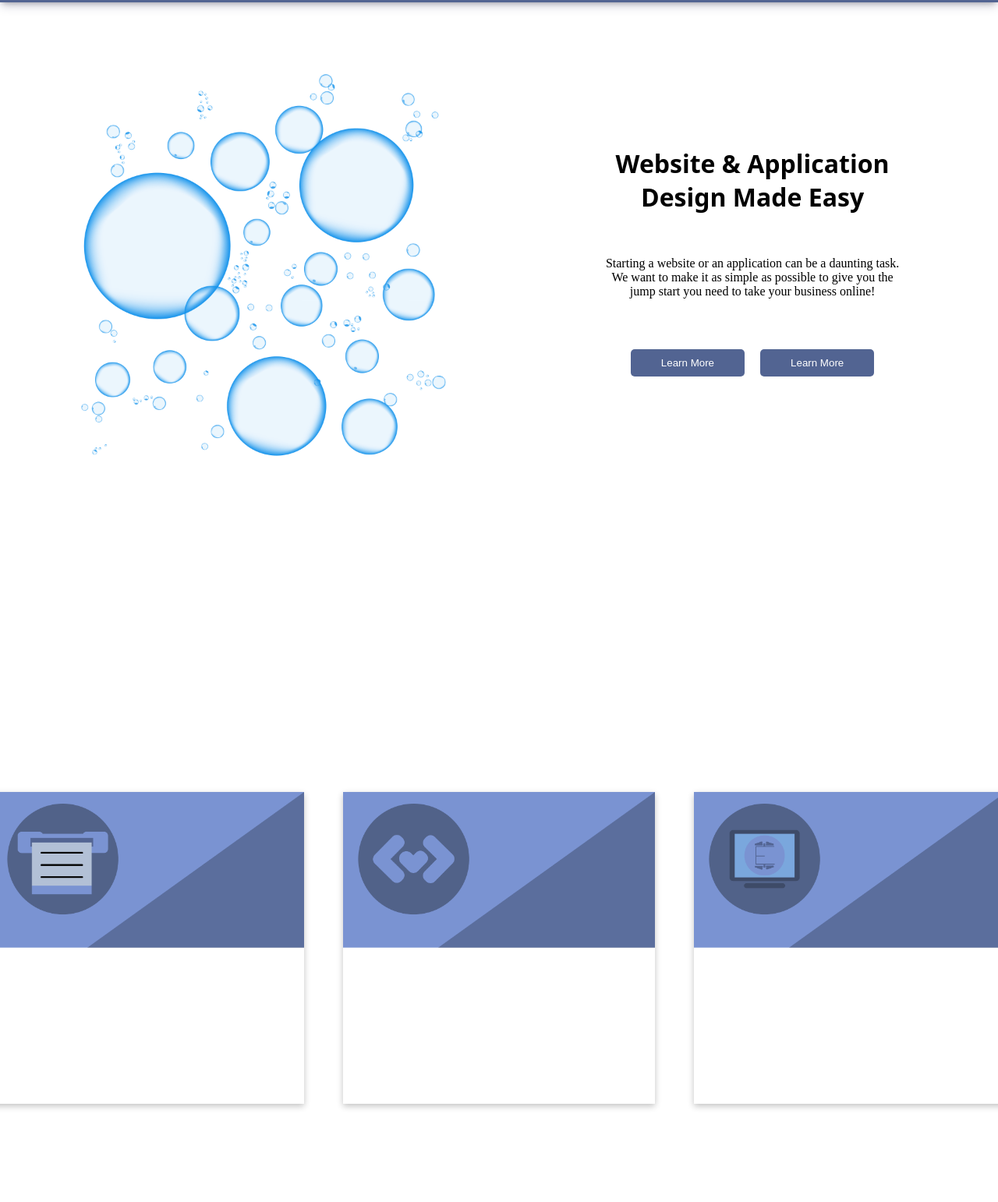
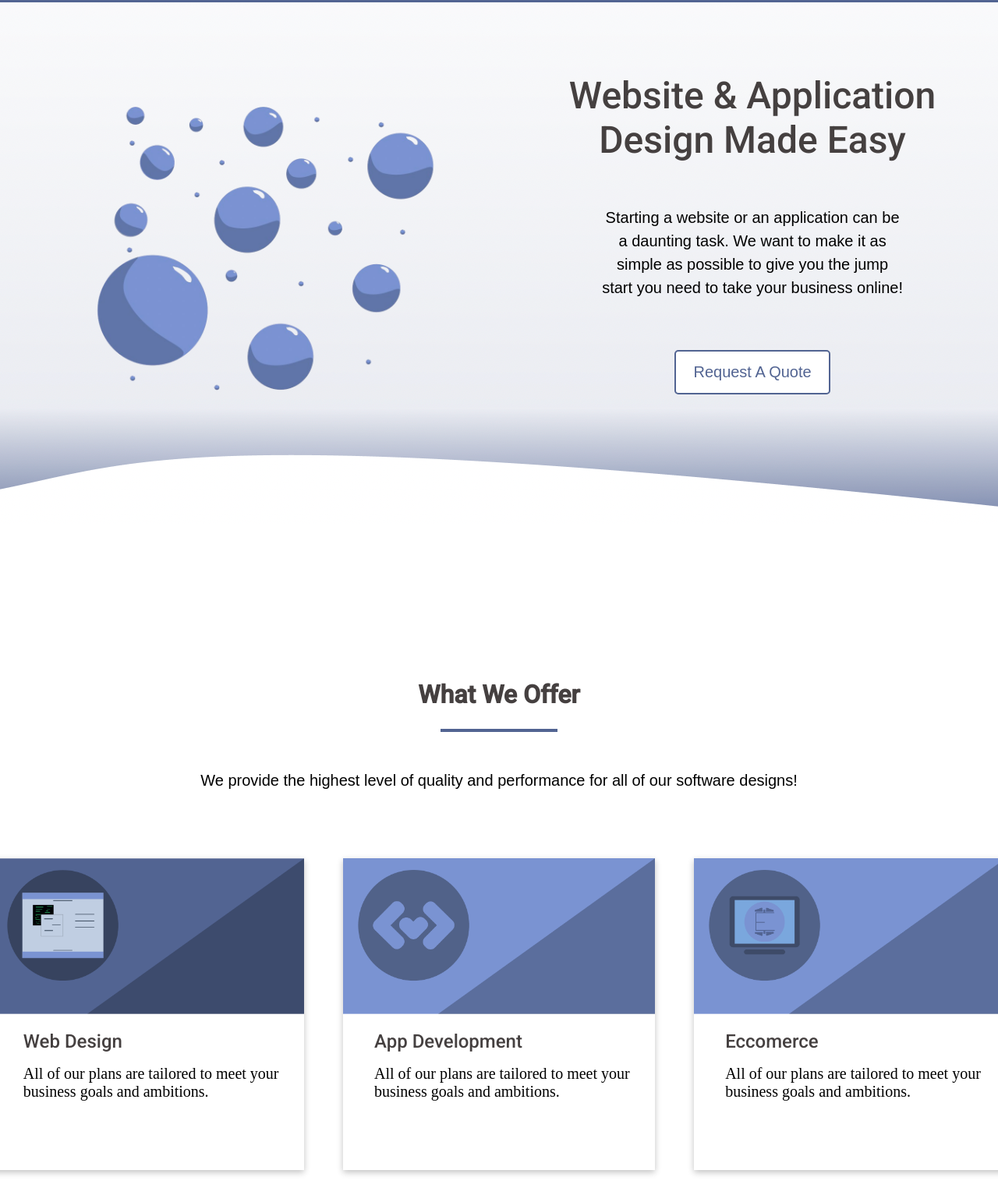
Before and after one commit to Emberwind-Studios/Company-Site-Gatsby, a Gatsby site: page / in a window 1280 px wide. Shown: the part 123-1665 px from the top of the page at 78% size. Built offline with nearby package versions, Linux system fonts and the light colour scheme; Gatsby itself is replaced by a stand-in of ours.

Commit message:
added to the hero design and cleaned up the card ui

```diff
--- a/gatsby-config.js
+++ b/gatsby-config.js
@@ -2,7 +2,12 @@
 module.exports = {
   siteMetadata: {
     title: `new`,
-    siteUrl: `https://www.yourdomain.tld`
+    siteUrl: `https://www.yourdomain.tld`,
   },
-  plugins: ["gatsby-plugin-styled-components"]
+  plugins: [
+    "gatsby-plugin-styled-components",
+    `gatsby-plugin-image`,
+    `gatsby-plugin-sharp`,
+    `gatsby-transformer-sharp`, // Needed for dynamic images
+  ],
 };
--- a/src/components/footer/Footer.jsx
+++ b/src/components/footer/Footer.jsx
@@ -2,7 +2,6 @@ import React from "react";
 import styled from "styled-components";
 import logo from "../../images/Flame_logo_white.png";
 import { Col, Container, FooterContainer, Heading, Row } from "../theme/Theme";
-import HandleMediaQuery from "../handleMediaQuery/HandleMediaQuery";
 import './footer.css';
 
 const Footerli = styled.li`
--- a/src/components/handleMediaQuery/HandleMediaQuery.jsx
+++ b/src/components/handleMediaQuery/HandleMediaQuery.jsx
@@ -1,4 +1,3 @@
-import React from "react";
 import { useMediaQuery } from "react-responsive";
 
 const HandleMediaQuery = () => {
--- a/src/components/header/Header.jsx
+++ b/src/components/header/Header.jsx
@@ -1,9 +1,8 @@
 import React, { useContext } from "react";
 import styled from "styled-components";
-import theme, { Container, Nav, Ul, Row, Col } from "../theme/Theme";
+import { Container, Nav, Ul, Row, Col } from "../theme/Theme";
 import logo from "../../images/Flame_logo_white.png";
 import HandleMediaQuery from "../handleMediaQuery/HandleMediaQuery";
-import { BsFillMoonFill } from "react-icons/bs";
 import { AiOutlineMenu } from "react-icons/ai";
 import { ThemeContext } from "styled-components";
 
--- a/src/components/hero/Hero.jsx
+++ b/src/components/hero/Hero.jsx
@@ -1,8 +1,9 @@
 import React, { useContext } from "react";
 import { Container, Row, Col } from "../theme/Theme";
-import bubbles from "../../images/bubbles1.png";
+import bubbles from "../../images/purple-bubbles-hd.png";
 import styled from "styled-components";
 import { ThemeContext } from "styled-components";
+import "./hero.css";
 
 const ButtonContainer = styled.div`
   width: 60%;
@@ -13,30 +14,58 @@ const ButtonContainer = styled.div`
 `;
 
 const Button = styled.button`
-  background-color: #526492;
-  padding: 10px;
+  background-color: white;
+  font-size: ${(props) => props.theme.fontSizes[3] + "px"};
+  padding: 15px;
   height: auto;
-  width: 150px;
+  width: 200px;
   border-radius: 5px;
-  align-self:center;
-  justify-content:center;
+  align-self: center;
+  justify-content: center;
+  color: ${(props) => props.theme.colors.primary};
+  border: 2px solid ${(props) => props.theme.colors.primary};
+  margin: 10px;
+  cursor: pointer;
+  transition: 0.2s;
+
+  :hover {
+    transition: 0.2s;
+    background-color: ${(props) => props.theme.colors.primary};
     color: white;
-  margin:10px;
+    transform: translateY(-10px);
+  }
+`;
+
+const Title = styled.h2`
+  font-family: ${(props) => props.theme.fonts.heading};
+  text-align: center;
+  font-weight:100;
+  font-size: ${(props) => props.theme.fontSizes[6] + "px"};
+  color: ${(props) => props.theme.colors.heading};
+`;
+
+const SubText = styled.p`
+  padding-top: 10%;
+  text-align: center;
+  line-height: ${(props) => props.theme.lineHeights.body};
+  font-family: ${(props) => props.theme.fonts.body};
+  font-size: ${(props) => props.theme.fontSizes[3] + "px"};
+  width: 70%;
 `;
 
 const Hero = () => {
-
   const theme = useContext(ThemeContext);
 
   return (
-    <Container>
-      <Row>
+    <>
+      <Container className="hero-container">
+        <Row syle={{ width: "100%;" }}>
           <Col>
             <img
               src={bubbles}
               width={500}
               height={"auto"}
-            style={{ padding: 50, objectFit:"fill"}}
+              style={{ padding: 50, objectFit: "cover" }}
               alt="Bubbles "
             ></img>
           </Col>
@@ -47,19 +76,21 @@ const Hero = () => {
               alignItems: "center",
             }}
           >
-          <h1 style={{fontFamily:theme.fonts.body, textAlign:"center"}}>Website & Application<br></br> Design Made Easy</h1>
-          <p style={{ paddingTop: "10%",textAlign:"center", width:"70%" }}>
+            <Title>
+              Website & Application<br></br> Design Made Easy
+            </Title>
+            <SubText>
               Starting a website or an application can be a daunting task. We
               want to make it as simple as possible to give you the jump start
               you need to take your business online!
-            </p>
+            </SubText>
             <ButtonContainer>
-            <Button>Learn More</Button>
-            <Button>Learn More</Button>
+              <Button>Request A Quote</Button>
             </ButtonContainer>
           </Col>
         </Row>
       </Container>
+    </>
   );
 };
 
--- /dev/null
+++ b/src/components/hero/hero.css
@@ -0,0 +1,7 @@
+.hero-container{
+    background-image: url('../../images/background-wave.png');
+    height:100%;
+    background-position:bottom;
+    padding-bottom:5%;
+
+}
--- a/src/components/services/Services.jsx
+++ b/src/components/services/Services.jsx
@@ -3,57 +3,168 @@ import { Container, Row, Col } from "../theme/Theme";
 import styled from "styled-components";
 import "./services.css";
 import HostLogo from "../../images/card-images/hosting-logo.png";
-import WebDLogo from "../../images/card-images/web-development-logo.png"
-import AppDLogo from "../../images/card-images/app-development-logo.png"
-import EcLogo from "../../images/card-images/ecommerce-logo.png"
-import GraphLogo from "../../images/card-images/graphic-design-logo.png"
-import MaintLogo from "../../images/card-images/maintenance-logo.png"
-import { servicesVersion } from "typescript";
+import WebDLogo from "../../images/card-images/web-development-logo.png";
+import AppDLogo from "../../images/card-images/app-development-logo.png";
+import EcLogo from "../../images/card-images/ecommerce-logo.png";
+import GraphLogo from "../../images/card-images/graphic-design-logo.png";
+import MaintLogo from "../../images/card-images/maintenance-logo.png";
 
 const Card = styled.div`
   width: 400px;
   height: 400px;
   box-shadow: rgba(0, 0, 0, 0.24) 0px 3px 8px;
+  cursor: pointer;
+  transition: 0.2s;
+
+  :hover {
+    transition: 0.2s;
+    transform: translateY(-15px);
+  }
+`;
+
+const SubContainer = styled.div`
+  margin-left: 10%;
+  padding-top: 5%;
+`;
+
+const Heading = styled.h2`
+  font-style: normal;
+  font-weight: 100;
+  line-height: 23px;
+  text-align: left;
+  color: ${(props) => props.theme.colors.heading};
+  font-size: ${(props) => props.theme.fontSizes[4] + "px"};
+  font-family: ${(props) => props.theme.fonts.heading};
+`;
+
+const SubText = styled.p`
+  font-size: ${(props) => props.theme.fontSizes[3] + "px"};
+  text-align: left;
+  font-style: normal;
+  font-weight: 300;
+  margin-top: 5%;
+  letter-spacing: 0em;
+`;
+
+const TitleContainer = styled.div`
+  display: flex;
+  justify-content: center;
+  flex-direction: column;
+  align-items: center;
+`;
+
+const Title = styled.h1`
+  display: flex;
+  justify-content: center;
+  flex-direction: column;
+  font-family: ${(props) => props.theme.fonts.heading};
+  color: ${(props) => props.theme.colors.heading};
+  font-weight: 600;
+  text-align: center;
+  padding-top: 200px;
+  width: 100%;
+`;
+
+const Underline = styled.hr`
+  display: flex;
+  justify-content: center;
+  border-bottom: 4px solid;
+  color:${(props) => props.theme.colors.primary};
+  width: 150px;
+  padding-top: 2%;
+`;
+
+const TitleText = styled.p`
+  padding-top:4%;
+  font-family:${(props) => props.theme.fonts.body};
+  font-size: ${(props) => props.theme.fontSizes[3]+ "px"};
 `;
 
 const Services = () => {
   return (
     <>
-    <Container className='services-con'>
+      <TitleContainer>
+        <Title>What We Offer</Title>
+        <Underline></Underline>
+        <TitleText>We provide the highest level of quality and performance for all of our software designs!</TitleText>
+      </TitleContainer>
+      <Container className="services-con">
         <Row>
           <Col className="services-col">
             <Card>
-            <img src={WebDLogo} className='card-image'></img>
+              <img src={MaintLogo} className="card-image" alt="Web Design"></img>
+              <SubContainer>
+                <Heading>Web Design</Heading>
+                <SubText>
+                  All of our plans are tailored to meet your business goals and
+                  ambitions.
+                </SubText>
+              </SubContainer>
             </Card>
           </Col>
           <Col className="services-col">
             <Card>
-            <img src={AppDLogo} className='card-image'></img>
+              <img src={AppDLogo} className="card-image" alt="App Development"></img>
+              <SubContainer>
+                <Heading>App Development</Heading>
+                <SubText>
+                  All of our plans are tailored to meet your business goals and
+                  ambitions.
+                </SubText>
+              </SubContainer>
             </Card>
           </Col>
           <Col className="services-col">
             <Card>
-            <img src={EcLogo} className='card-image'></img>
+              <img src={EcLogo} className="card-image" alt="Eccomerce"></img>
+              <SubContainer>
+                <Heading>Eccomerce</Heading>
+                <SubText>
+                  All of our plans are tailored to meet your business goals and
+                  ambitions.
+                </SubText>
+              </SubContainer>
             </Card>
           </Col>
         </Row>
       </Container>
 
-    <Container className='services-con'>
+      <Container className="services-con">
         <Row>
           <Col className="services-col">
             <Card>
-          <img src={GraphLogo} className='card-image'></img>
+              <img src={GraphLogo} className="card-image" alt="Graphic Design"></img>
+              <SubContainer>
+                <Heading>Graphic Design</Heading>
+                <SubText>
+                  All of our plans are tailored to meet your business goals and
+                  ambitions.
+                </SubText>
+              </SubContainer>
             </Card>
           </Col>
           <Col className="services-col">
             <Card>
-          <img src={HostLogo} className='card-image'></img>
+              <img src={HostLogo} className="card-image" alt="Hosting"></img>
+              <SubContainer>
+                <Heading>Hosting</Heading>
+                <SubText>
+                  All of our plans are tailored to meet your business goals and
+                  ambitions.
+                </SubText>
+              </SubContainer>
             </Card>
           </Col>
           <Col className="services-col">
             <Card>
-          <img src={MaintLogo} className='card-image'></img>
+              <img src={WebDLogo} className="card-image" alt=" Site Maintenance"></img>
+              <SubContainer>
+                <Heading>Site Maintenance</Heading>
+                <SubText>
+                  All of our plans are tailored to meet your business goals and
+                  ambitions.
+                </SubText>
+              </SubContainer>
             </Card>
           </Col>
         </Row>
@@ -62,5 +173,4 @@ const Services = () => {
   );
 };
 
-
 export default Services;
--- a/src/components/services/services.css
+++ b/src/components/services/services.css
@@ -1,5 +1,5 @@
 .services-con {
-    padding-top: 300px
+    padding-top: 50px
 }
 
 .services-col {
--- a/src/components/theme/Theme.jsx
+++ b/src/components/theme/Theme.jsx
@@ -1,4 +1,7 @@
 import styled from "styled-components";
+import "@fontsource/roboto/500.css"
+import "@fontsource/open-sans"
+import "@fontsource/actor"
 
 const theme = {
   colors: {
@@ -6,12 +9,13 @@ const theme = {
     background: "#fff",
     primary: "#526492",
     secondary: "#ff6347",
+    heading: "#454040",
     success: "#7A93D2",
     footer: "#36454F",
   },
   fonts: {
-    body: "system-ui, sans-serif",
-    heading: "Roboto",
+    body: "Poppins, sans-serif",
+    heading: "Roboto, sans-serif",
     monospace: "Menlo, monospace",
   },
   fontWeights: {
@@ -81,7 +85,7 @@ export const Heading = styled.h1`
 export const FooterContainer = styled.footer`
   display: flex;
   flex-direction: row;
-  margin-top: 100%;
+  margin-top: 50%;
   padding: 5%;
   background-color: ${theme.colors.primary};
 `;
```
Also changed, not shown: package.json (+7 -0 lines), src/images/background-wave.png (added), src/images/purple-bubbles-hd.png (added), src/images/purple-bubbles.png (added), src/images/wave-background.svg (added), 1 other file. Lines whose indentation alone changed are shown as unchanged.
